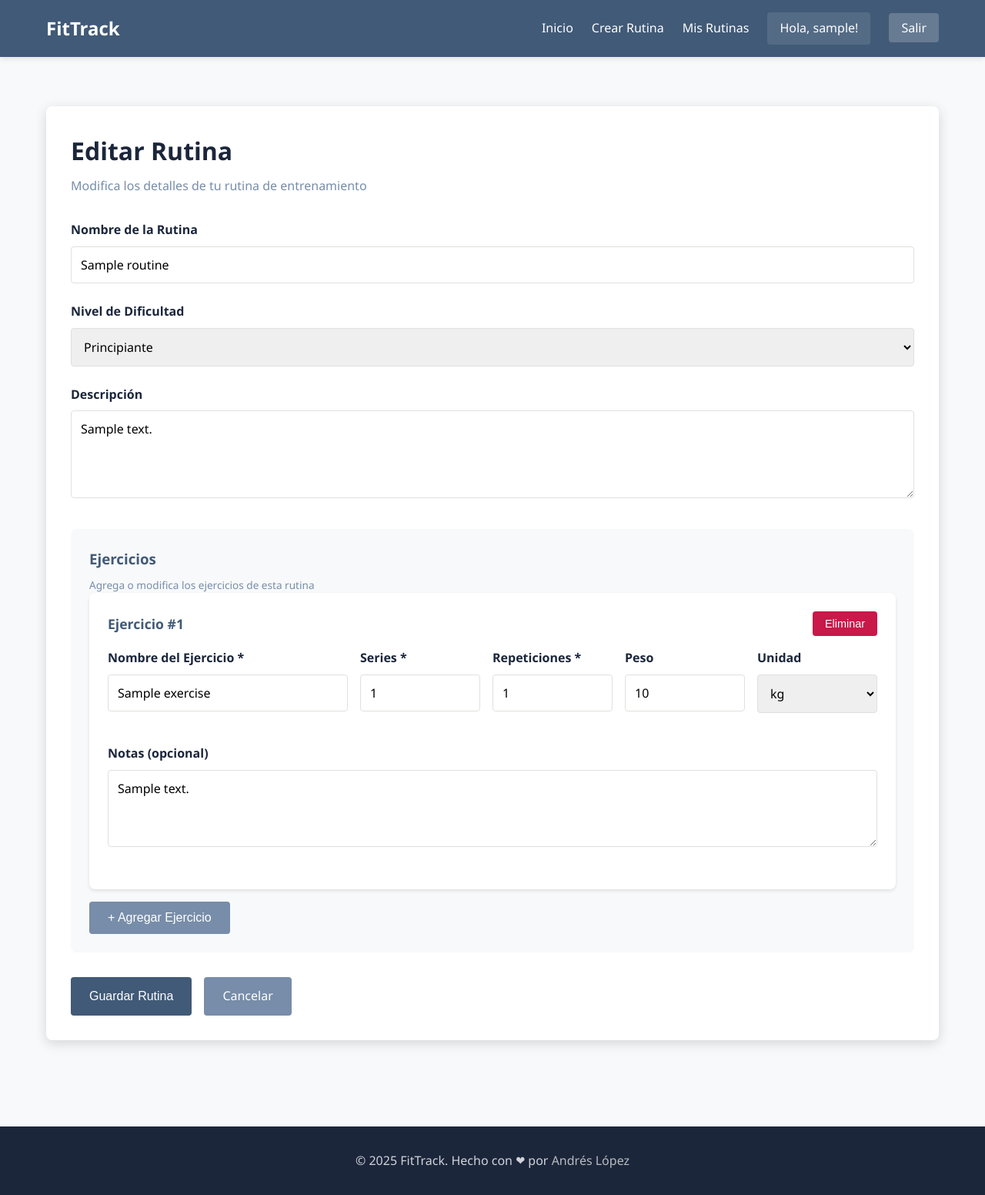
After one commit to bl00p1ng/FitTrack, a Flask app: page /admin/routine/1/edit in a window 1280 px wide. The commit adds this page. Shown: the whole page at 77% size. Run offline with Flask 3, Linux system fonts and the light colour scheme; a user stored in the database is signed in; tables that the repository leaves empty hold one stand-in row (values such as "Sample post"); some libraries are stand-ins or nearby versions.

Commit message:
Funcionalidad de editar/eliminar rutinas

```diff
--- a/src/fittrack/forms.py
+++ b/src/fittrack/forms.py
@@ -117,3 +117,12 @@ class RoutineForm(FlaskForm):
         validators=[DataRequired(message='Por favor seleccione un nivel de dificultad')]
     )
     submit = SubmitField('Guardar Rutina')
+
+
+class DeleteForm(FlaskForm):
+    """
+    Formulario simple para confirmación de eliminación.
+
+    Solo contiene el token CSRF para proteger la operación DELETE.
+    """
+    submit = SubmitField('Eliminar')
--- /dev/null
+++ b/src/fittrack/templates/admin/routine_form_edit.html
@@ -0,0 +1,244 @@
+{% extends "base_template.html" %}
+
+{% block title %}{{ title }} - FitTrack{% endblock %}
+
+{% block content %}
+<div class="form-container">
+    <div class="form-card form-card-wide">
+        <h1>{{ title }}</h1>
+        <p class="form-subtitle">Modifica los detalles de tu rutina de entrenamiento</p>
+
+        <form method="POST" action="{{ url_for('edit_routine', routine_id=routine.id) }}" novalidate id="routine-form">
+            {{ form.hidden_tag() }}
+
+            <div class="form-group">
+                {{ form.name.label }}
+                {{ form.name(class="form-control", placeholder="ej. Entrenamiento de Cuerpo Completo") }}
+                {% if form.name.errors %}
+                    <div class="form-errors">
+                        {% for error in form.name.errors %}
+                            <span class="error">{{ error }}</span>
+                        {% endfor %}
+                    </div>
+                {% endif %}
+            </div>
+
+            <div class="form-group">
+                {{ form.difficulty.label }}
+                {{ form.difficulty(class="form-control") }}
+                {% if form.difficulty.errors %}
+                    <div class="form-errors">
+                        {% for error in form.difficulty.errors %}
+                            <span class="error">{{ error }}</span>
+                        {% endfor %}
+                    </div>
+                {% endif %}
+            </div>
+
+            <div class="form-group">
+                {{ form.description.label }}
+                {{ form.description(class="form-control", rows="4", placeholder="Describe tu rutina, sus objetivos y para quién está dirigida...") }}
+                {% if form.description.errors %}
+                    <div class="form-errors">
+                        {% for error in form.description.errors %}
+                            <span class="error">{{ error }}</span>
+                        {% endfor %}
+                    </div>
+                {% endif %}
+            </div>
+
+            <!-- Sección de Ejercicios -->
+            <div class="exercises-section">
+                <h3>Ejercicios</h3>
+                <p class="form-help">Agrega o modifica los ejercicios de esta rutina</p>
+
+                <div id="exercises-container">
+                    <!-- Los ejercicios existentes se cargarán aquí -->
+                </div>
+
+                <button type="button" class="btn btn-secondary" id="add-exercise-btn">
+                    + Agregar Ejercicio
+                </button>
+            </div>
+
+            <div class="form-actions">
+                {{ form.submit(class="btn btn-primary") }}
+                <a href="{{ url_for('routine_detail', slug=routine.slug) }}" class="btn btn-secondary">Cancelar</a>
+            </div>
+        </form>
+    </div>
+</div>
+
+<style>
+.exercises-section {
+    margin: 2rem 0;
+    padding: 1.5rem;
+    background-color: #f8f9fa;
+    border-radius: 8px;
+}
+
+.exercises-section h3 {
+    color: var(--primary-color);
+    margin-bottom: 0.5rem;
+}
+
+.exercise-item {
+    background-color: white;
+    padding: 1.5rem;
+    margin-bottom: 1rem;
+    border-radius: 8px;
+    box-shadow: 0 2px 4px rgba(0,0,0,0.1);
+    position: relative;
+}
+
+.exercise-header {
+    display: flex;
+    justify-content: space-between;
+    align-items: center;
+    margin-bottom: 1rem;
+}
+
+.exercise-number {
+    font-weight: bold;
+    color: var(--primary-color);
+    font-size: 1.1rem;
+}
+
+.remove-exercise-btn {
+    background-color: var(--error-color);
+    color: white;
+    border: none;
+    padding: 0.5rem 1rem;
+    border-radius: 4px;
+    cursor: pointer;
+    font-size: 0.9rem;
+}
+
+.remove-exercise-btn:hover {
+    opacity: 0.8;
+}
+
+.exercise-row {
+    display: grid;
+    grid-template-columns: 2fr 1fr 1fr 1fr 1fr;
+    gap: 1rem;
+    margin-bottom: 1rem;
+}
+
+.exercise-notes {
+    grid-column: 1 / -1;
+}
+
+@media (max-width: 768px) {
+    .exercise-row {
+        grid-template-columns: 1fr;
+    }
+}
+</style>
+
+<script>
+let exerciseCount = 0;
+
+// Datos de ejercicios existentes desde el servidor
+const existingExercises = {{ exercises_data | tojson }};
+
+function createExerciseItem(index, exercise) {
+    exercise = exercise || {};
+    return '<div class="exercise-item" data-index="' + index + '">' +
+        '<div class="exercise-header">' +
+            '<span class="exercise-number">Ejercicio #' + (index + 1) + '</span>' +
+            '<button type="button" class="remove-exercise-btn" onclick="removeExercise(' + index + ')">' +
+                'Eliminar' +
+            '</button>' +
+        '</div>' +
+        '<div class="exercise-row">' +
+            '<div class="form-group">' +
+                '<label>Nombre del Ejercicio *</label>' +
+                '<input type="text" name="exercises[' + index + '][name]" class="form-control" ' +
+                       'placeholder="ej. Sentadillas" value="' + (exercise.name || '') + '" required>' +
+            '</div>' +
+            '<div class="form-group">' +
+                '<label>Series *</label>' +
+                '<input type="number" name="exercises[' + index + '][sets]" class="form-control" ' +
+                       'placeholder="3" min="1" value="' + (exercise.sets || '') + '" required>' +
+            '</div>' +
+            '<div class="form-group">' +
+                '<label>Repeticiones *</label>' +
+                '<input type="number" name="exercises[' + index + '][reps]" class="form-control" ' +
+                       'placeholder="10" min="1" value="' + (exercise.reps || '') + '" required>' +
+            '</div>' +
+            '<div class="form-group">' +
+                '<label>Peso</label>' +
+                '<input type="number" name="exercises[' + index + '][weight]" class="form-control" ' +
+                       'placeholder="50" min="0" step="0.5" value="' + (exercise.weight || '') + '">' +
+            '</div>' +
+            '<div class="form-group">' +
+                '<label>Unidad</label>' +
+                '<select name="exercises[' + index + '][weight_unit]" class="form-control">' +
+                    '<option value="kg"' + (exercise.weight_unit === 'kg' ? ' selected' : '') + '>kg</option>' +
+                    '<option value="lb"' + (exercise.weight_unit === 'lb' ? ' selected' : '') + '>lb</option>' +
+                '</select>' +
+            '</div>' +
+        '</div>' +
+        '<div class="exercise-notes">' +
+            '<div class="form-group">' +
+                '<label>Notas (opcional)</label>' +
+                '<textarea name="exercises[' + index + '][notes]" class="form-control" rows="2" ' +
+                          'placeholder="Instrucciones especiales o notas sobre este ejercicio...">' +
+                          (exercise.notes || '') + '</textarea>' +
+            '</div>' +
+        '</div>' +
+    '</div>';
+}
+
+document.addEventListener('DOMContentLoaded', function() {
+    const container = document.getElementById('exercises-container');
+
+    // Cargar ejercicios existentes
+    if (existingExercises && existingExercises.length > 0) {
+        existingExercises.forEach(function(exercise) {
+            container.insertAdjacentHTML('beforeend', createExerciseItem(exerciseCount, exercise));
+            exerciseCount++;
+        });
+    } else {
+        // Si no hay ejercicios, agregar uno vacío
+        document.getElementById('add-exercise-btn').click();
+    }
+
+    // Agregar ejercicio al hacer clic
+    document.getElementById('add-exercise-btn').addEventListener('click', function() {
+        const newExercise = createExerciseItem(exerciseCount);
+        container.insertAdjacentHTML('beforeend', newExercise);
+        exerciseCount++;
+    });
+
+    // Validar formulario antes de enviar
+    document.getElementById('routine-form').addEventListener('submit', function(e) {
+        const exercises = document.querySelectorAll('.exercise-item');
+        if (exercises.length === 0) {
+            e.preventDefault();
+            alert('Debes tener al menos un ejercicio en la rutina');
+            return false;
+        }
+    });
+});
+
+function removeExercise(index) {
+    const exerciseItem = document.querySelector('.exercise-item[data-index="' + index + '"]');
+    if (exerciseItem) {
+        exerciseItem.remove();
+        updateExerciseNumbers();
+    }
+}
+
+function updateExerciseNumbers() {
+    const exercises = document.querySelectorAll('.exercise-item');
+    exercises.forEach(function(item, index) {
+        const numberSpan = item.querySelector('.exercise-number');
+        if (numberSpan) {
+            numberSpan.textContent = 'Ejercicio #' + (index + 1);
+        }
+    });
+}
+</script>
+{% endblock %}
```
Also changed, not shown: src/fittrack/run.py (+142 -3 lines), src/fittrack/templates/my_routines.html (+75 -5 lines), src/fittrack/templates/routine_view.html (+60 -1 lines).
